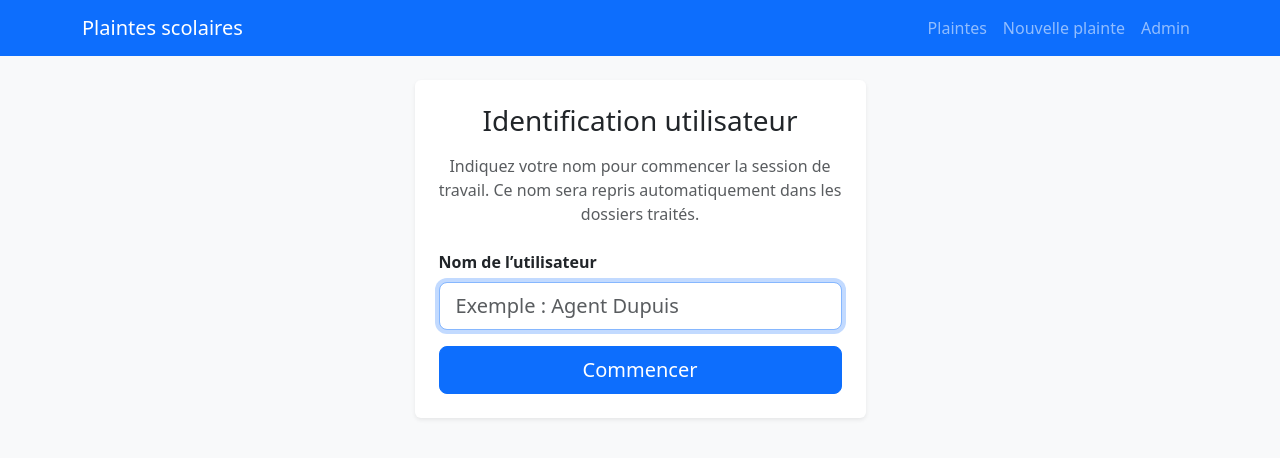
After one commit to bbkarima715411/Plaintes_scolaire, a Django app: page /identification/ in a window 1280 px wide. The commit adds this page. Shown: the top 458 px of the page. Run offline with Django 5.2, Linux system fonts and the light colour scheme.

Commit message:
séparation des fichiers-Suppression du tableau de bord

```diff
--- a/plaintes/templates/base.html
+++ b/plaintes/templates/base.html
@@ -9,9 +9,8 @@
 <body class="bg-light">
 <nav class="navbar navbar-expand-lg navbar-dark bg-primary">
     <div class="container">
-        <a class="navbar-brand" href="{% url 'dashboard' %}">Plaintes scolaires</a>
+        <a class="navbar-brand" href="{% url 'plainte_list' %}">Plaintes scolaires</a>
         <div class="navbar-nav">
-            <a class="nav-link" href="{% url 'dashboard' %}">Tableau de bord</a>
             <a class="nav-link" href="{% url 'plainte_list' %}">Plaintes</a>
             <a class="nav-link" href="{% url 'plainte_create' %}">Nouvelle plainte</a>
             <a class="nav-link" href="{% url 'admin:index' %}">Admin</a>
--- /dev/null
+++ b/plaintes/templates/plaintes/identification.html
@@ -0,0 +1,34 @@
+{% extends 'base.html' %}
+
+{% block content %}
+<div class="row justify-content-center">
+    <div class="col-md-7 col-lg-5">
+        <div class="card shadow-sm border-0">
+            <div class="card-body p-4">
+                <h1 class="h3 mb-3 text-center">Identification utilisateur</h1>
+                <p class="text-muted text-center mb-4">
+                    Indiquez votre nom pour commencer la session de travail.
+                    Ce nom sera repris automatiquement dans les dossiers traités.
+                </p>
+
+                <form method="post">
+                    {% csrf_token %}
+                    <div class="mb-3">
+                        <label for="nom_utilisateur" class="form-label fw-semibold">Nom de l’utilisateur</label>
+                        <input
+                            type="text"
+                            id="nom_utilisateur"
+                            name="nom_utilisateur"
+                            class="form-control form-control-lg"
+                            placeholder="Exemple : Agent Dupuis"
+                            required
+                            autofocus
+                        >
+                    </div>
+                    <button type="submit" class="btn btn-primary btn-lg w-100">Commencer</button>
+                </form>
+            </div>
+        </div>
+    </div>
+</div>
+{% endblock %}
--- a/plaintes/urls.py
+++ b/plaintes/urls.py
@@ -4,7 +4,9 @@ from . import views
 
 
 urlpatterns = [
-    path('', views.dashboard, name='dashboard'),
+    path('', views.identification, name='identification'),
+    path('identification/', views.identification, name='identification_page'),
+    path('changer-utilisateur/', views.changer_utilisateur, name='changer_utilisateur'),
     path('plaintes/', views.plainte_list, name='plainte_list'),
     path('plaintes/ajouter/', views.plainte_create, name='plainte_create'),
     path('plaintes/<int:pk>/', views.plainte_detail, name='plainte_detail'),
--- a/plaintes/views.py
+++ b/plaintes/views.py
@@ -6,22 +6,31 @@ from .forms import PlainteForm
 from .models import Plainte
 
 
-@login_required
-def dashboard(request):
-    total_plaintes = Plainte.objects.count()
-    plaintes_en_cours = Plainte.objects.filter(statut=Plainte.STATUT_EN_COURS).count()
-    plaintes_traitees = Plainte.objects.filter(statut=Plainte.STATUT_TRAITEE).count()
-    dernieres_plaintes = Plainte.objects.all()[:5]
+def identification_required(view_func):
+    def wrapper(request, *args, **kwargs):
+        if not request.session.get('nom_utilisateur'):
+            return redirect('identification')
+        return view_func(request, *args, **kwargs)
+    return wrapper
 
-    return render(request, 'plaintes/dashboard.html', {
-        'total_plaintes': total_plaintes,
-        'plaintes_en_cours': plaintes_en_cours,
-        'plaintes_traitees': plaintes_traitees,
-        'dernieres_plaintes': dernieres_plaintes,
-    })
+
+def identification(request):
+    if request.method == 'POST':
+        nom_utilisateur = request.POST.get('nom_utilisateur', '').strip()
+        if nom_utilisateur:
+            request.session['nom_utilisateur'] = nom_utilisateur
+            return redirect('plainte_list')
+
+    return render(request, 'plaintes/identification.html')
+
+
+def changer_utilisateur(request):
+    request.session.pop('nom_utilisateur', None)
+    return redirect('identification')
 
 
 @login_required
+@identification_required
 def plainte_list(request):
     recherche = request.GET.get('recherche', '')
     statut = request.GET.get('statut', '')
@@ -51,12 +60,14 @@ def plainte_list(request):
 
 
 @login_required
+@identification_required
 def plainte_detail(request, pk):
     plainte = get_object_or_404(Plainte, pk=pk)
     return render(request, 'plaintes/plainte_detail.html', {'plainte': plainte})
 
 
 @login_required
+@identification_required
 def plainte_create(request):
     if request.method == 'POST':
         form = PlainteForm(request.POST)
@@ -66,12 +77,15 @@ def plainte_create(request):
             plainte.save()
             return redirect('plainte_detail', pk=plainte.pk)
     else:
-        form = PlainteForm()
+        form = PlainteForm(initial={
+            'personne_traitant_dossier': request.session.get('nom_utilisateur', ''),
+        })
 
     return render(request, 'plaintes/plainte_form.html', {'form': form, 'titre': 'Ajouter une plainte'})
 
 
 @login_required
+@identification_required
 def plainte_update(request, pk):
     plainte = get_object_or_404(Plainte, pk=pk)
 
@@ -89,6 +103,7 @@ def plainte_update(request, pk):
 
 
 @login_required
+@identification_required
 def plainte_delete(request, pk):
     plainte = get_object_or_404(Plainte, pk=pk)
 
```
Also changed, not shown: plaintes/forms.py (+7 -0 lines), plaintes/static/plaintes/css/plainte_form.css (added, +21 -0 lines), plaintes/static/plaintes/js/plainte_form.js (added, +17 -0 lines), plaintes/templates/plaintes/dashboard.html (deleted, +0 -75 lines), plaintes/templates/plaintes/plainte_form.html (+6 -61 lines), plaintes/templates/plaintes/plainte_list.html (+6 -3 lines), db.sqlite3.
